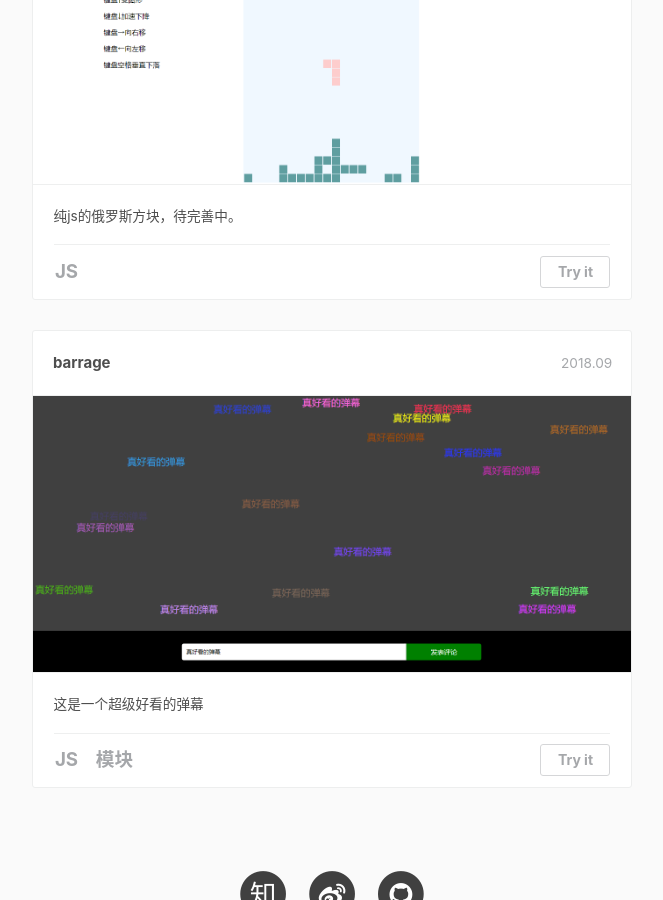
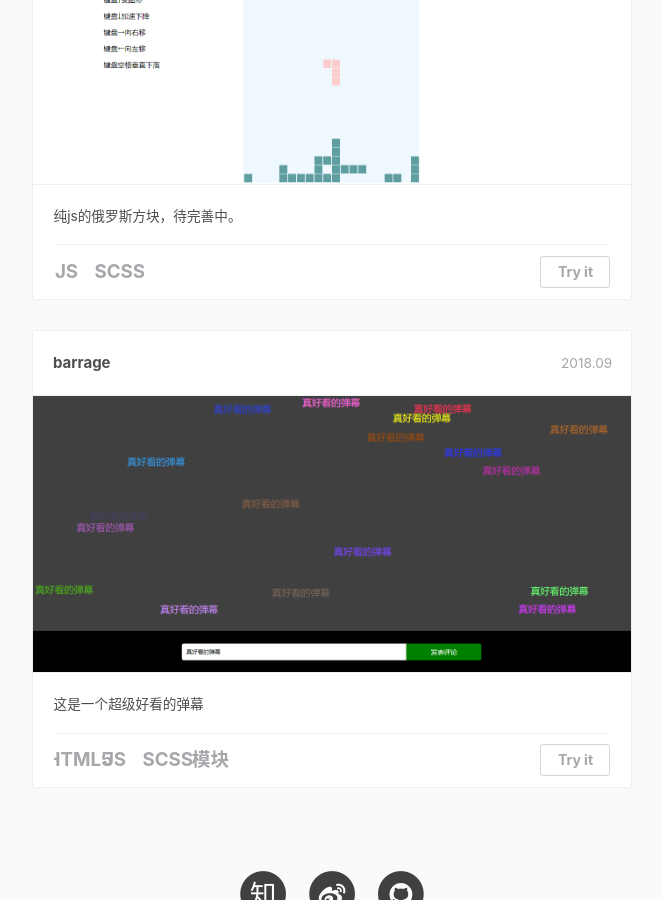
Before and after one commit to AnnaHuangPro/AnnaHuangPro.github.io, a Jekyll site: the page built from portfolio/index.html, in a window 1280 px wide and 900 px high, scrolled down 1606 px. Shown: the whole window, without its empty margins (308-971 px from the left). Built offline with Jekyll 4.4.1, drawn with Linux system fonts in a browser that asks for light colours; nearby versions of some CDN libraries; comment, search, counter and statistics services are not loaded.

Commit message:
更新作品所用技术

```diff
--- a/portfolio/index.html
+++ b/portfolio/index.html
@@ -68,6 +68,7 @@ layout: default
 								</li>
 								<li class="skill">
 									<span><b>JS</b></span>
+									<span><b>SCSS</b></span>
 									<span class="link"><a target="_blank" href="https://annahuangpro.github.io/tetris/">Try it</a></span>
 								</li>
 							</ul>
@@ -83,7 +84,9 @@ layout: default
 									这是一个超级好看的弹幕
 								</li>
 								<li class="skill">
+									<span><b>HTML5</b></span>
 									<span><b>JS</b></span>
+									<span><b>SCSS</b></span>
 									<span><b>模块化</b></span>
 									<span class="link"><a target="_blank" href="https://annahuangpro.github.io/barrage/">Try it</a></span>
 								</li>
```
